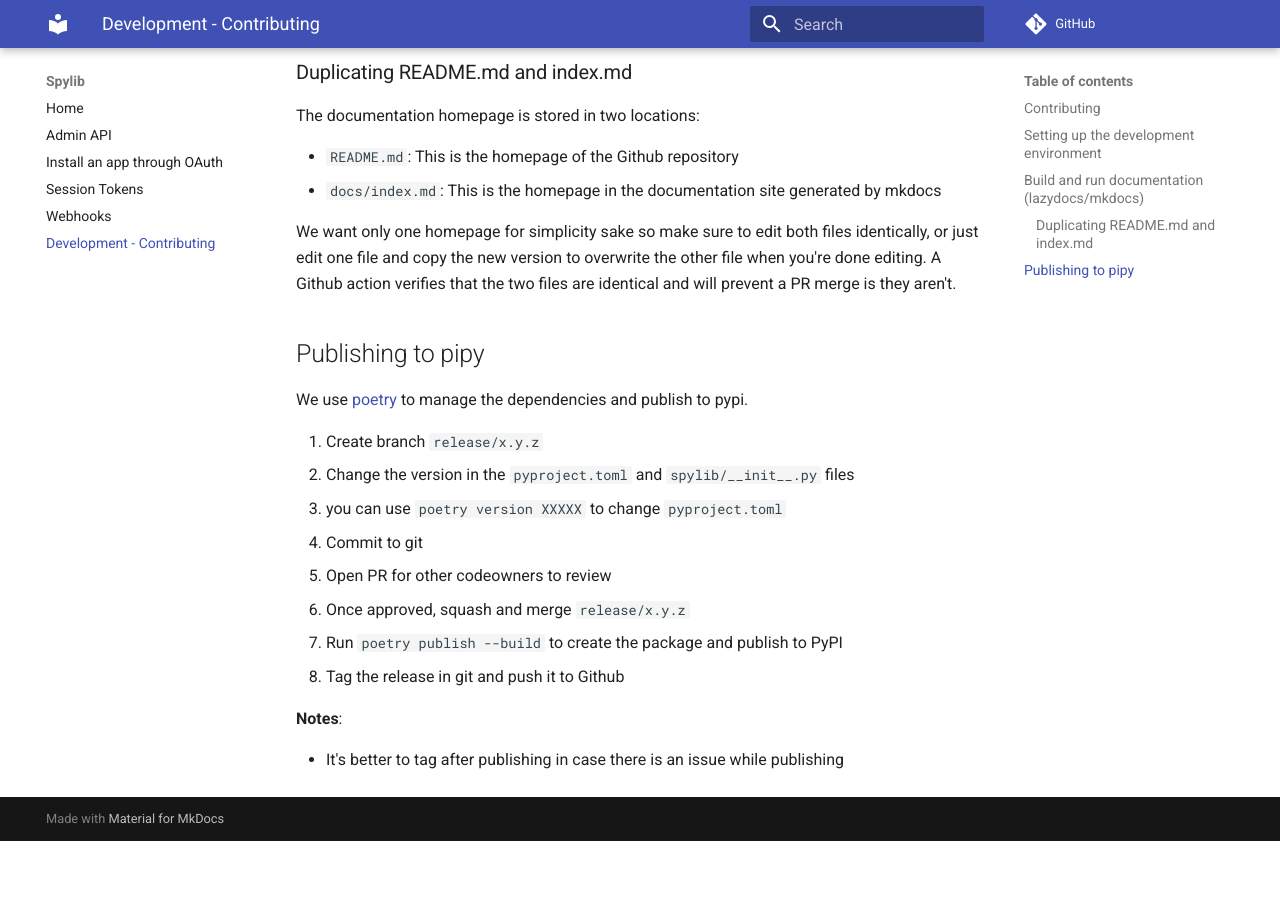
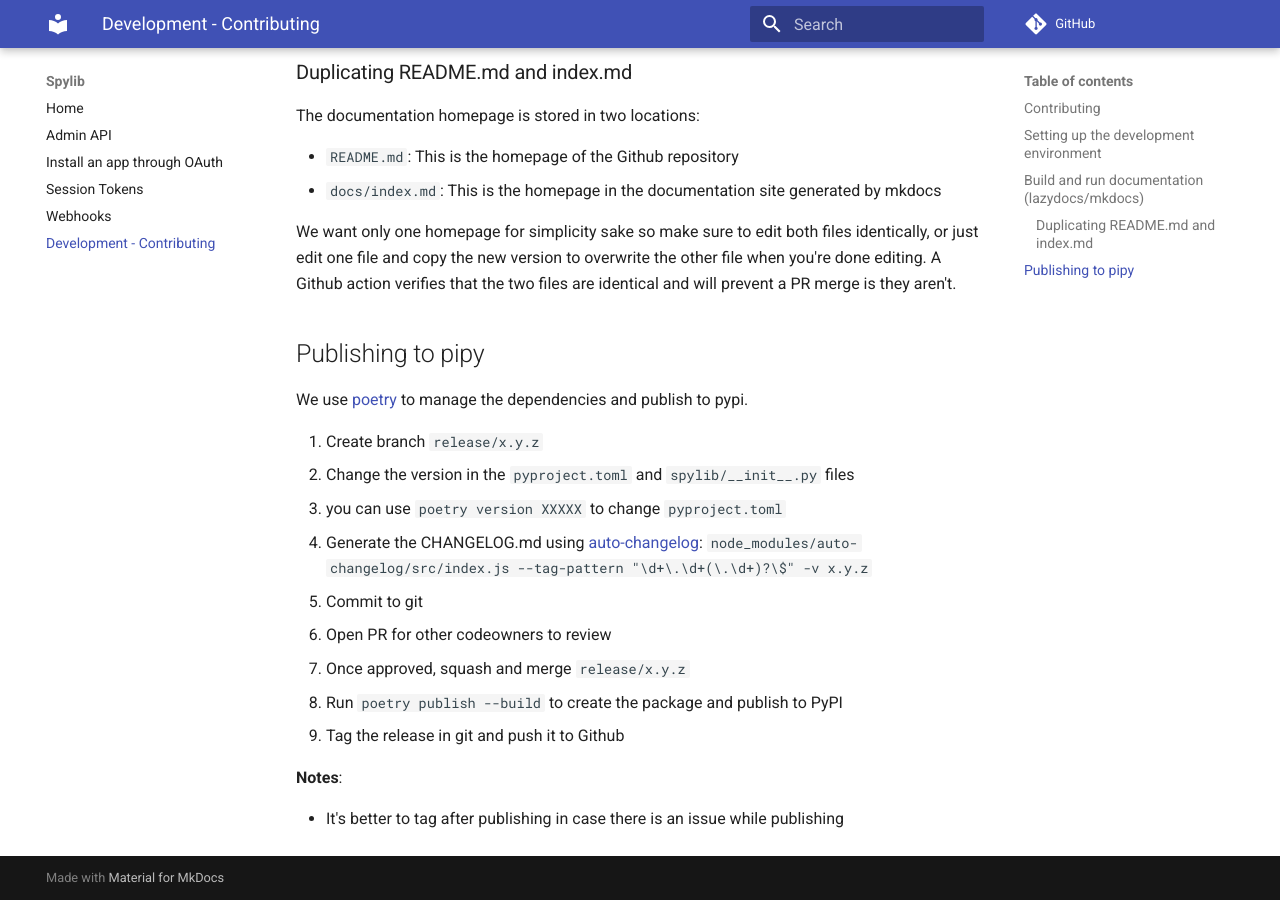
Before and after one commit to SatelCreative/spylib, an MkDocs documentation site: the page built from docs/development-contributing.md, in a window 1280 px wide and 900 px high, scrolled down 1070 px. Built offline with MkDocs 1.6.1 and Material for MkDocs 9.7.7, drawn with Linux system fonts in a browser that asks for light colours; comment, search, counter and statistics services are not loaded; before the commit the page ends 1911 px from its top, so only the background shows below that.

Commit message:
Add step to generate CHANGELOG to make release

```diff
--- a/docs/development-contributing.md
+++ b/docs/development-contributing.md
@@ -64,6 +64,8 @@ We use [poetry](https://python-poetry.org/) to manage the dependencies and publi
 1. Create branch `release/x.y.z`
 2. Change the version in the `pyproject.toml` and `spylib/__init__.py` files
    - you can use `poetry version XXXXX` to change `pyproject.toml`
+3. Generate the CHANGELOG.md using [auto-changelog](https://github.com/CookPete/auto-changelog):
+   `node_modules/auto-changelog/src/index.js --tag-pattern "\d+\.\d+(\.\d+)?\$" -v x.y.z`
 3. Commit to git
 4. Open PR for other codeowners to review
 5. Once approved, squash and merge `release/x.y.z`
```
